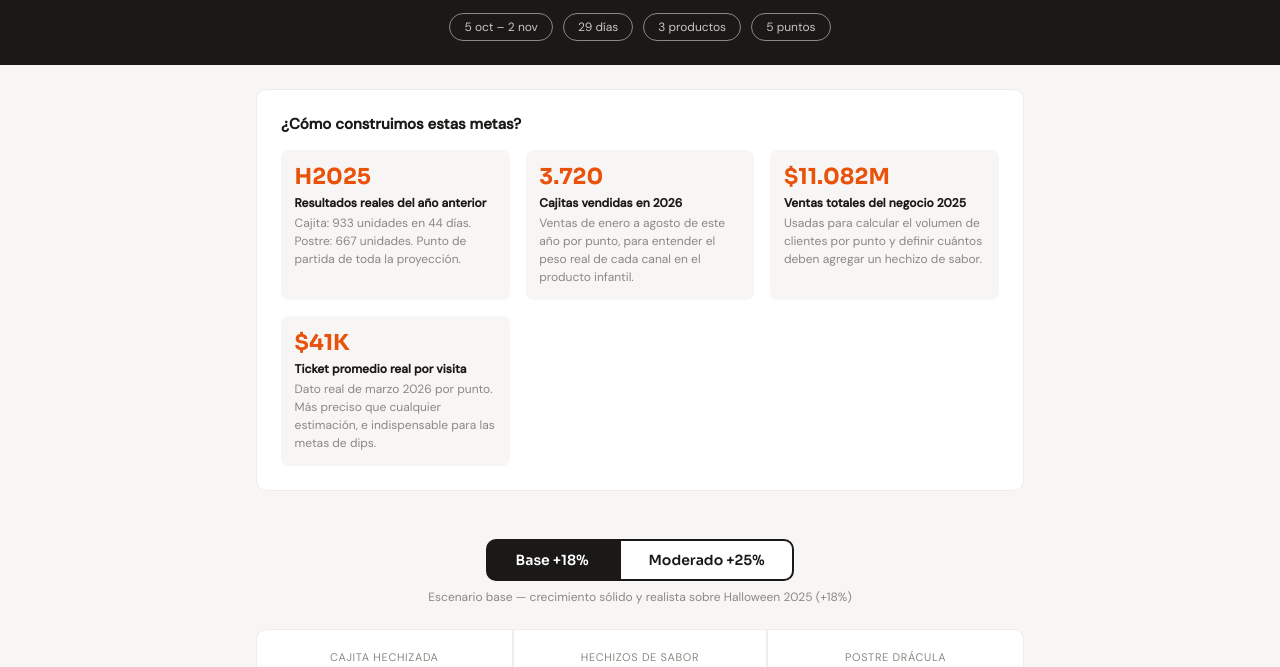
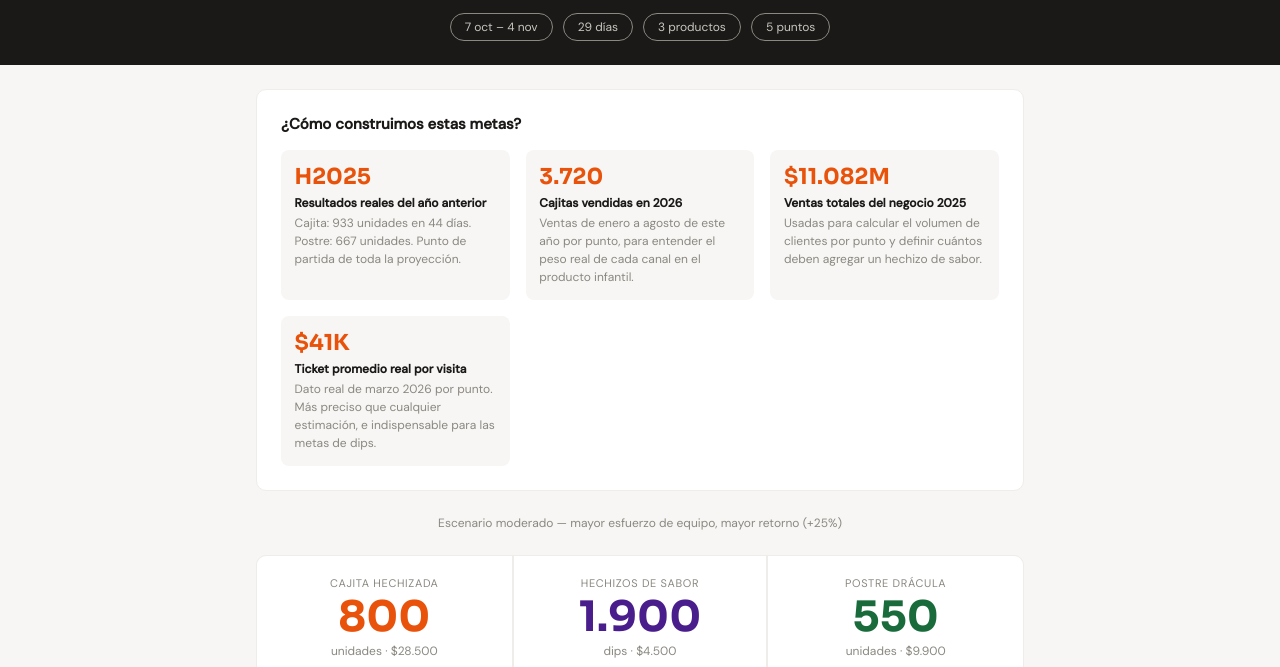
Before and after one commit to AndresUnigarroG/metas-halloween-ps2026, a plain HTML site: page index.html in a window 1280 px wide. Shown: the part 116-783 px from the top of the page. Drawn offline with Linux system fonts and the light colour scheme.

Commit message:
Update index.html

```diff
--- a/index.html
+++ b/index.html
@@ -135,7 +135,7 @@ h1,h2,h3,h4{font-family:'Sora',sans-serif}
   <div class="header-title">Bajo el <span>hechizo</span> del sabor</div>
   <div class="header-sub">Metas por punto · Halloween 2026</div>
   <div class="header-chips">
-    <span class="chip">5 oct – 2 nov</span>
+    <span class="chip">7 oct – 4 nov</span>
     <span class="chip">29 días</span>
     <span class="chip">3 productos</span>
     <span class="chip">5 puntos</span>
@@ -171,12 +171,8 @@ h1,h2,h3,h4{font-family:'Sora',sans-serif}
 </div>
 </div>
 
-<!-- TOGGLE -->
-<div class="toggle-wrap">
-  <button class="toggle-btn activo" onclick="setEsc('Base',this)" id="btn-base">Base +18%</button>
-  <button class="toggle-btn" onclick="setEsc('Moderado',this)" id="btn-mod">Moderado +25%</button>
-</div>
-<div class="toggle-hint" id="toggle-hint">Mostrando escenario base — crecimiento sólido y realista sobre Halloween 2025</div>
+<!-- TOGGLE HINT (sin toggle, solo escenario moderado) -->
+<div class="toggle-hint" id="toggle-hint">Escenario moderado — mayor esfuerzo de equipo, mayor retorno (+25%)</div>
 
 <!-- SECCIÓN RESUMEN GENERAL - insertar después del toggle-hint y antes del nav-puntos -->
 
@@ -350,7 +346,7 @@ const D = {
   }
 };
 
-let esc = 'Base', punto = 'Principal';
+let esc = 'Moderado', punto = 'Principal';
 
 function fmt(n){return n.toLocaleString('es-CO')}
 function fmtCOP(n){return '$'+Math.round(n).toLocaleString('es-CO')}
@@ -358,9 +354,7 @@ function fmtCOP(n){return '$'+Math.round(n).toLocaleString('es-CO')}
 function render(){
   const pd = D[esc][punto];
   document.getElementById('toggle-hint').textContent =
-    esc==='Base'
-      ? 'Escenario base — crecimiento sólido y realista sobre Halloween 2025 (+18%)'
-      : 'Escenario moderado — mayor esfuerzo de equipo, mayor retorno (+25%)';
+    'Escenario moderado — mayor esfuerzo de equipo, mayor retorno (+25%)';
 
   const ingTotal = pd.c.total*28500 + pd.d.total*4500 + pd.p.total*9900;
 
```
